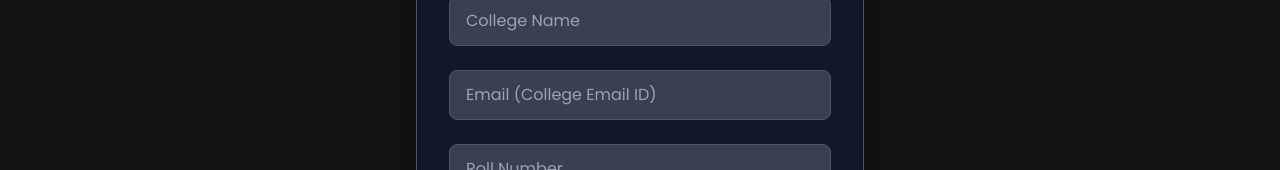
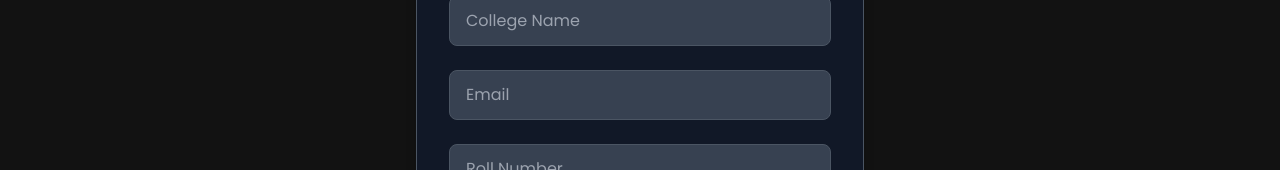
Before and after one commit to VarunHarinath/EventAura, a React (Vite) app: page /event/secure/v3/1/1/1/1/1 in a window 1280 px wide. Shown: the part 356-526 px from the top of the page. Built offline with nearby package versions, Linux system fonts and the light colour scheme; no server answers.

Commit message:
fix: On the emial fied

```diff
--- a/src/components/ParticipantEvents/EventRegistration.jsx
+++ b/src/components/ParticipantEvents/EventRegistration.jsx
@@ -79,7 +79,7 @@ const EventRegistration = () => {
             <div className="relative">
               <input
                 type="email"
-                placeholder="Email (College Email ID)"
+                placeholder="Email "
                 className="w-full px-4 py-3 rounded-lg border border-gray-600 bg-gray-700 text-gray-200 focus:border-indigo-500 focus:ring focus:ring-indigo-500 focus:ring-opacity-50 transition duration-150 ease-in-out"
                 value={email}
                 onChange={(e) => setEmail(e.target.value)}
```
